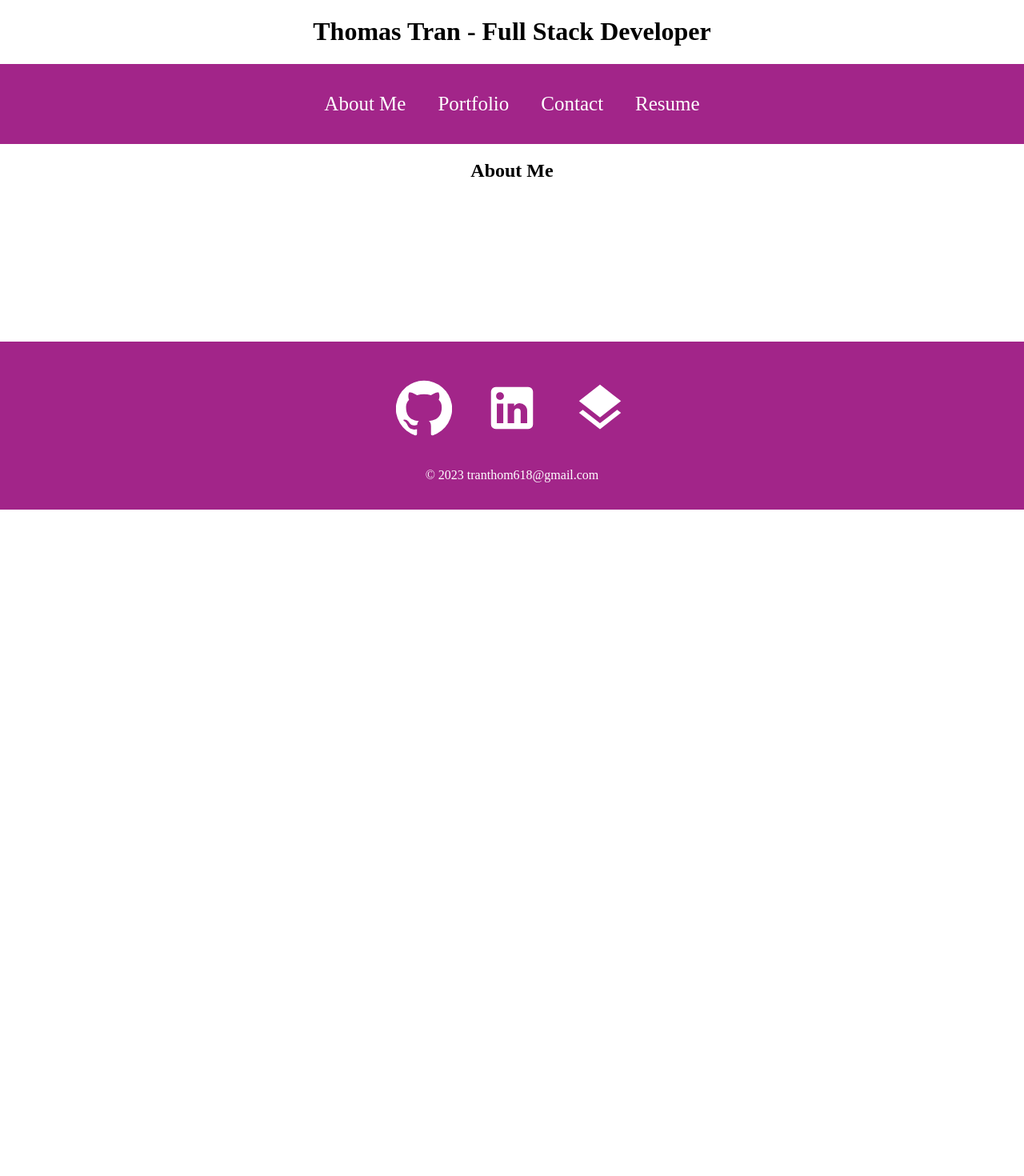
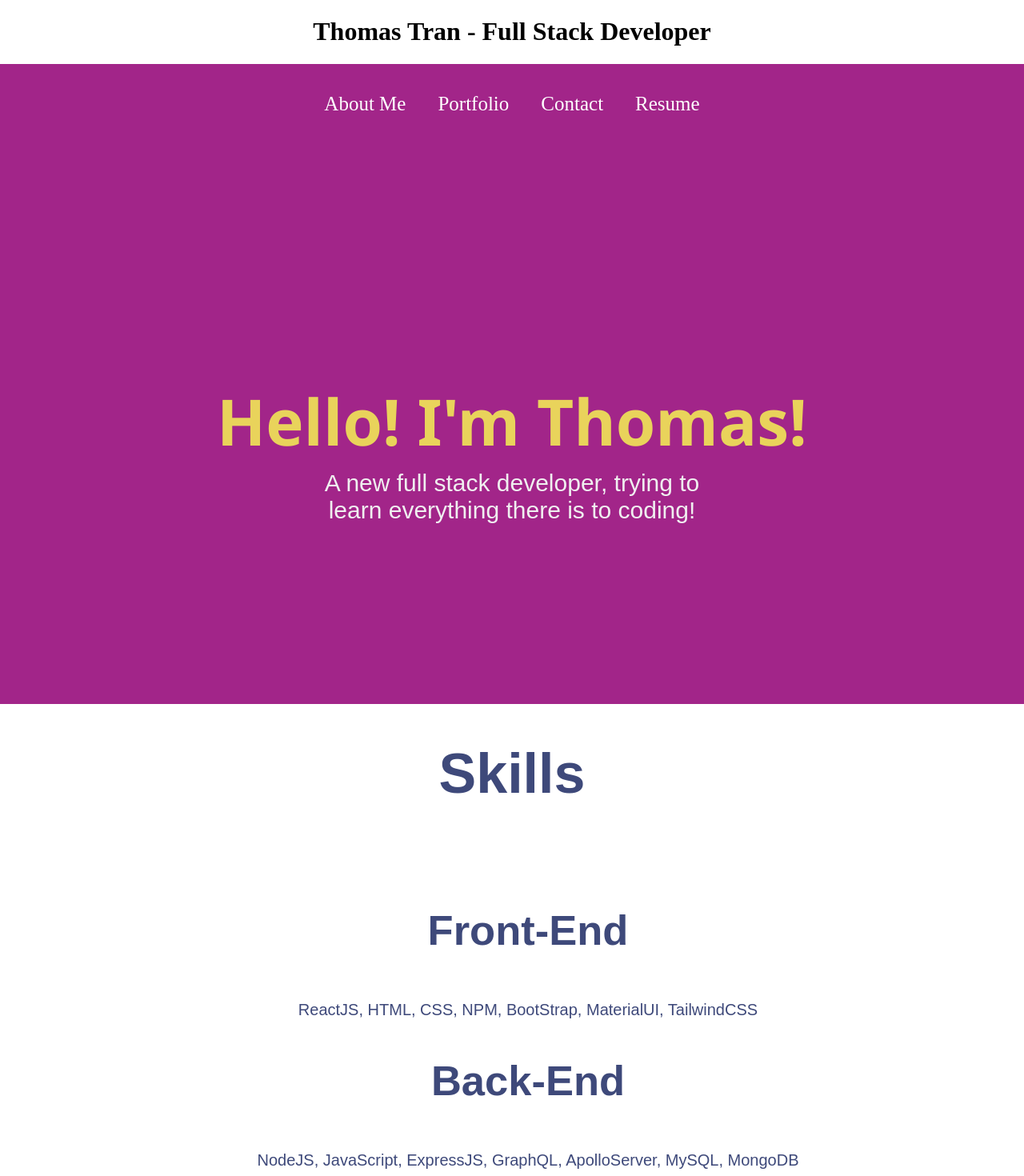
Before and after one commit to tranthom618/react-profile, a React (Create React App) app: page / in a window 1280 px wide. Shown: the top 1470 px of the page at 80% size. Before the commit the page ends 800 px from the top, so only its background shows below. Built offline with nearby package versions, Linux system fonts and the light colour scheme.

Commit message:
AboutMe/Homepage Added

```diff
--- a/src/pages/AboutMe.js
+++ b/src/pages/AboutMe.js
@@ -1,8 +1,27 @@
 import React from 'react'
+import "../styles/AboutMe.css";
 
 function AboutMe() {
   return (
-    <h2>About Me</h2>
+    <div className = "home">
+      <div className = "about">
+        <h2> Hello! I'm Thomas!</h2>
+        <div className = "prompt">A new full stack developer, trying to learn everything there is to coding!</div>
+      </div>
+      <div className = "skills">
+        <h1>Skills</h1>
+        <ol className= "list">
+          <li className = "item">
+            <h2>Front-End</h2>
+            <span>ReactJS, HTML, CSS, NPM, BootStrap, MaterialUI, TailwindCSS</span>
+          </li>
+          <li className = "item">
+            <h2>Back-End</h2>
+            <span>NodeJS, JavaScript, ExpressJS, GraphQL, ApolloServer, MySQL, MongoDB</span>
+          </li>
+        </ol>
+      </div>
+    </div>
   )
 }
 
--- /dev/null
+++ b/src/styles/AboutMe.css
@@ -0,0 +1,80 @@
+.home {
+    width: 100%;
+    align-items: center;
+    font-family: "Arial", sans-serif;
+    color: #3e497a;
+  }
+
+  .about {
+    width: 100%;
+    height: calc(100vh - 100px);
+    display: flex;
+    flex-direction: column;
+    justify-content: center;
+    align-items: center;
+    text-align: center;
+    background-color: #a22589;
+    color: #f0f0f0;
+  }
+
+  .about h2 {
+    font-family: "Segoe UI", Tahoma, Geneva, Verdana, sans-serif;
+    font-size: 80px;
+    color: #e9d35b;
+    height: 50px;
+  }
+
+  .about .prompt {
+    width: 40%;
+    font-size: 30px;
+  }
+  .prompt svg {
+    font-size: 60px;
+    margin: 5px;
+    color: white;
+  }
+
+  .skills {
+    font-size: 35px;
+    width: 100%;
+    display: flex;
+    justify-content: center;
+    flex-direction: column;
+    align-items: center;
+  }
+
+  .skills h1 {
+    color: #3e497a;
+  }
+
+  .skills .list {
+    list-style: none;
+    width: 60%;
+  }
+
+  .list span {
+    font-size: 20px;
+  }
+
+  @media only screen and (max-width: 600px) {
+    .about h2 {
+      font-size: 40px;
+    }
+
+    .about .prompt {
+      margin-top: 10px;
+      font-size: 20px;
+      width: 80%;
+    }
+
+    .skills {
+      text-align: center;
+    }
+    .list {
+      padding: 0;
+    }
+
+    .skills h2 {
+      font-size: 30px;
+    }
+  }
```
